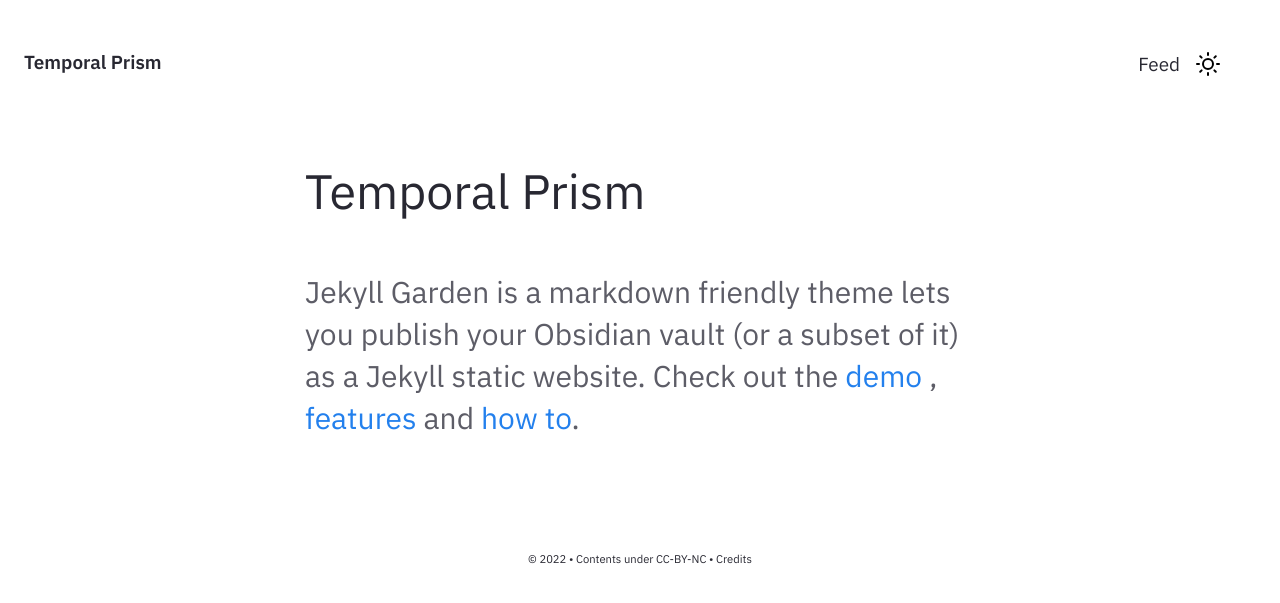
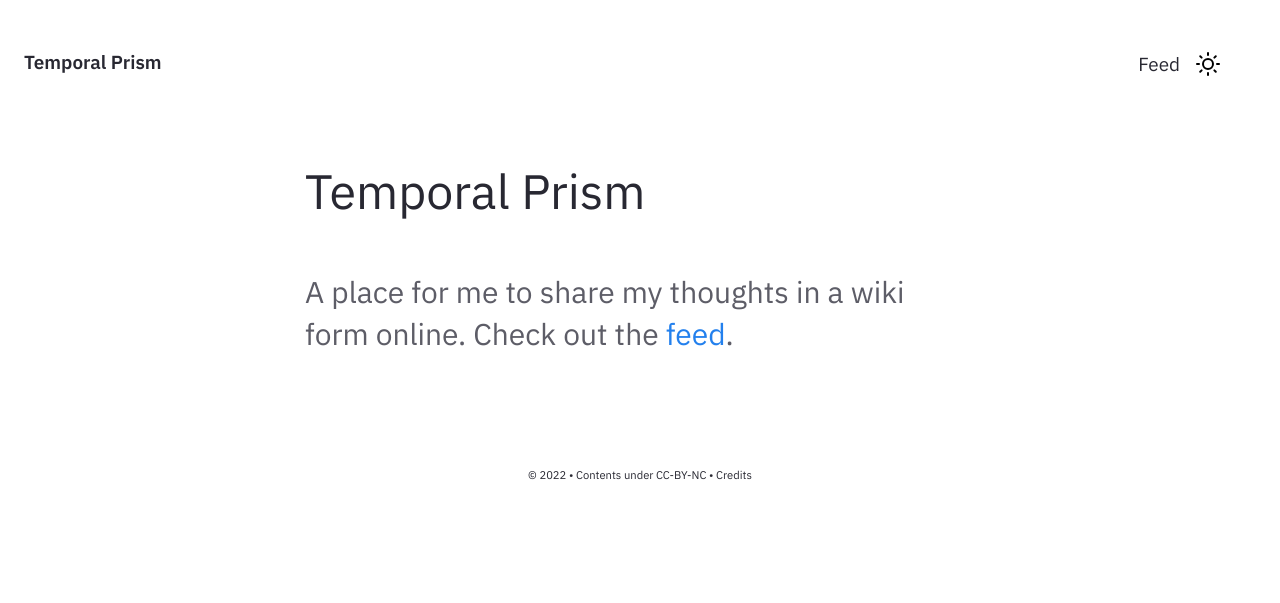
Before and after one commit to temporal-prism/temporal-prism.github.io, a Jekyll site: the page built from pages/index.md, in a window 1280 px wide. Shown: the top 603 px of the page. Built offline with Jekyll 4.4.1, drawn with Linux system fonts in a browser that asks for light colours.

Commit message:
Update wiki.

```diff
--- a/_includes/Homepage.html
+++ b/_includes/Homepage.html
@@ -1,7 +1,7 @@
 <div class="home-intro">
     <div class="jumbo">{{site.heading}} </div>
     <div class="home-sub-text"> <h3>
-        Jekyll Garden is a markdown friendly theme lets you publish your Obsidian vault (or a subset of it) as a Jekyll static website.
-        Check out the <a href="{{'/notes' | relative_url}}"> demo </a>, <a href="{{'/post/features' | relative_url}}"> features </a> and <a href="{{'/post/how-to' | relative_url}}"> how to</a>.
+        A place for me to share my thoughts in a wiki form online.
+        Check out the <a href="{{'/notes' | relative_url}}">feed</a>.
         </h3>
 </div> </div>
```
